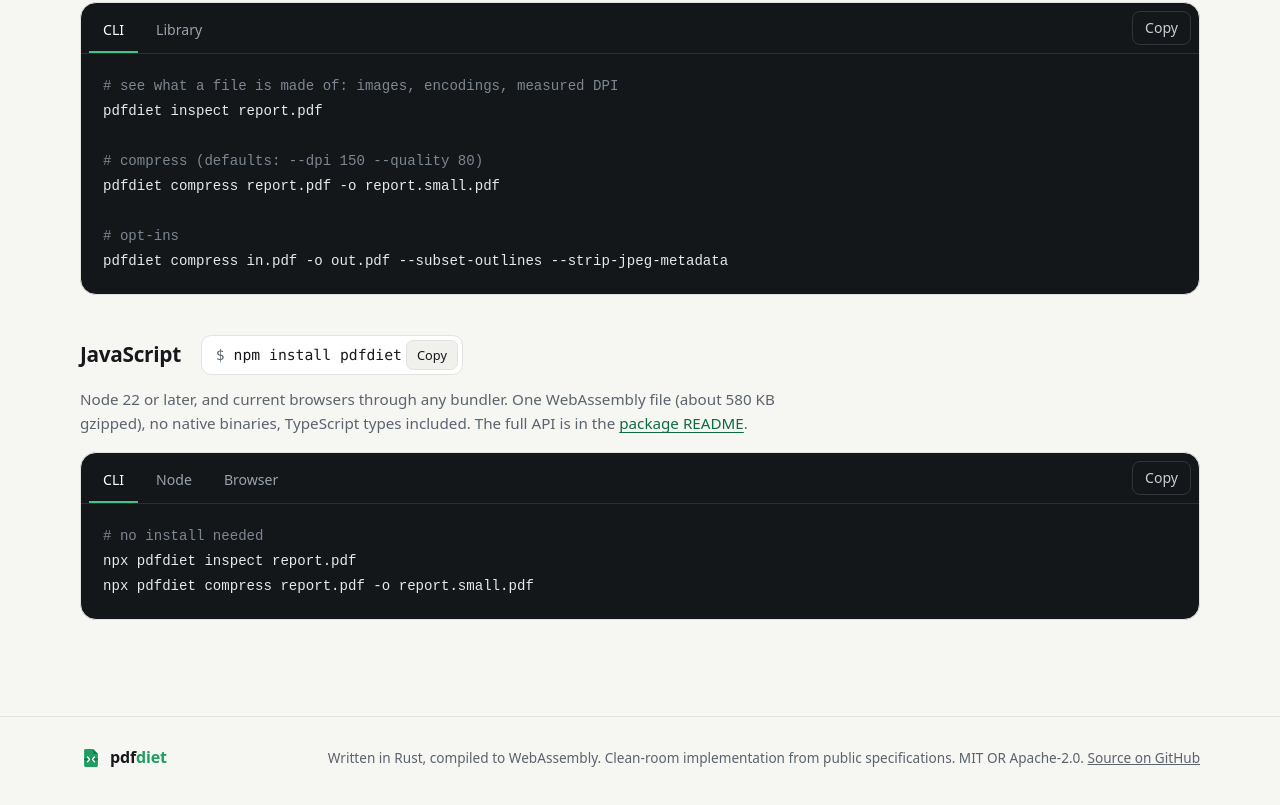
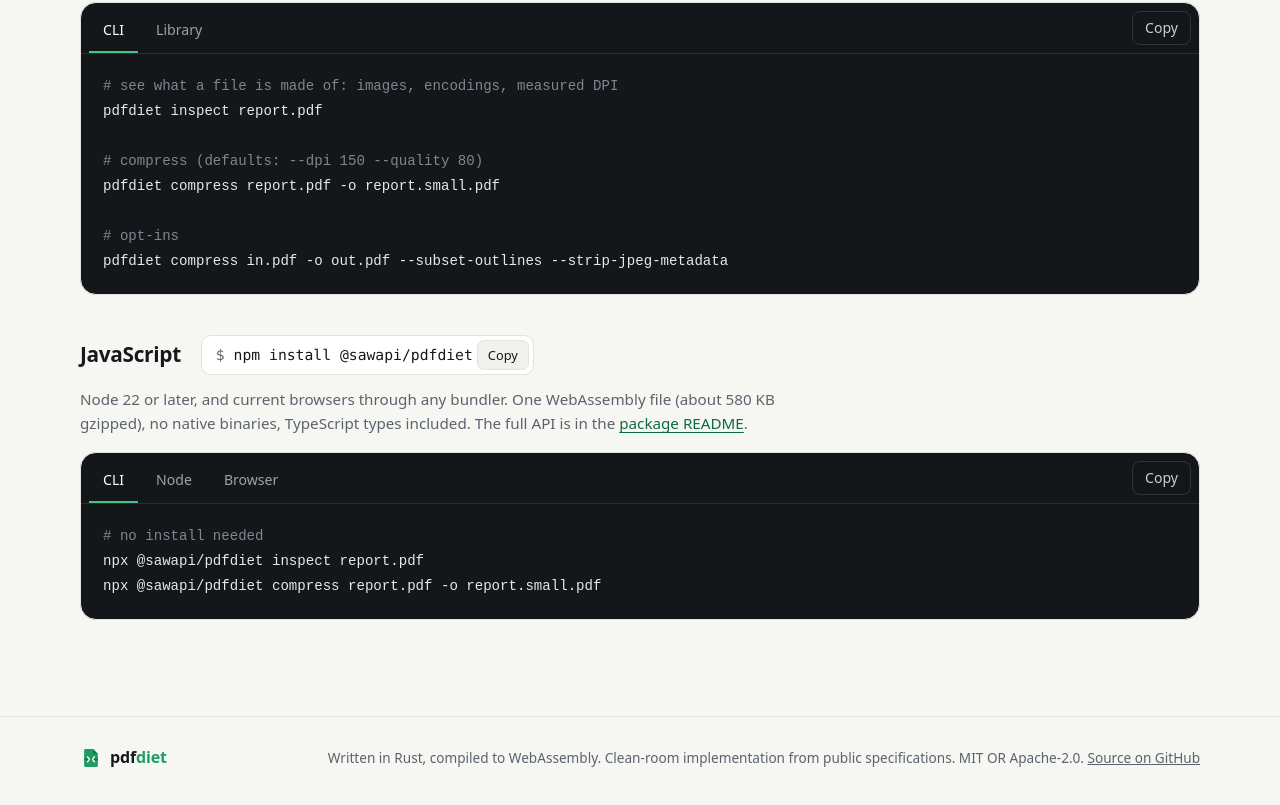
Before and after one commit to sawapi/pdfdiet, a plain HTML site: page web/index.html in a window 1280 px wide. Shown: the part 2571-3376 px from the top of the page. Drawn offline with Linux system fonts and the light colour scheme.

Commit message:
npm package is @sawapi/pdfdiet (the unscoped name is refused by npm); the command stays pdfdiet

```diff
--- a/npm/package.json
+++ b/npm/package.json
@@ -1,5 +1,5 @@
 {
-  "name": "pdfdiet",
+  "name": "@sawapi/pdfdiet",
   "version": "0.1.0",
   "description": "Put PDFs on a diet: measured-DPI image downsampling plus lossless font and structure optimization. Permissively-licensed CLI + WASM library for Node and the browser.",
   "license": "(MIT OR Apache-2.0)",
@@ -51,5 +51,8 @@
   "author": "sawapi",
   "scripts": {
     "prepack": "node -e \"require('fs').accessSync('node/pdfdiet_wasm_bg.wasm')\" || (cd .. && ./build-npm.sh)"
+  },
+  "publishConfig": {
+    "access": "public"
   }
 }
--- a/web/index.html
+++ b/web/index.html
@@ -213,9 +213,9 @@ for line in &amp;stats.log { println!("{line}"); }</code></pre>
       <div class="lang">
         <div class="lang-head">
           <h3>JavaScript</h3>
-          <div class="install"><code>npm install pdfdiet</code><button class="copy-cmd" type="button" data-copy="npm install pdfdiet">Copy</button></div>
+          <div class="install"><code>npm install @sawapi/pdfdiet</code><button class="copy-cmd" type="button" data-copy="npm install @sawapi/pdfdiet">Copy</button></div>
         </div>
-        <p class="lang-note">Node 22 or later, and current browsers through any bundler. One WebAssembly file (about 580 KB gzipped), no native binaries, TypeScript types included. The full API is in the <a href="https://www.npmjs.com/package/pdfdiet">package README</a>.</p>
+        <p class="lang-note">Node 22 or later, and current browsers through any bundler. One WebAssembly file (about 580 KB gzipped), no native binaries, TypeScript types included. The full API is in the <a href="https://www.npmjs.com/package/@sawapi/pdfdiet">package README</a>.</p>
         <div class="code-card">
           <div class="tabs" role="tablist" aria-label="JavaScript examples">
             <button role="tab" aria-selected="true" aria-controls="ex-js-cli" id="tab-js-cli">CLI</button>
@@ -224,15 +224,15 @@ for line in &amp;stats.log { println!("{line}"); }</code></pre>
             <button class="copy" type="button">Copy</button>
           </div>
           <pre role="tabpanel" id="ex-js-cli" aria-labelledby="tab-js-cli"><code><span class="c"># no install needed</span>
-npx pdfdiet inspect report.pdf
-npx pdfdiet compress report.pdf -o report.small.pdf</code></pre>
-          <pre role="tabpanel" id="ex-node" aria-labelledby="tab-node" hidden><code>import { compress_pdf } from "pdfdiet";
+npx @sawapi/pdfdiet inspect report.pdf
+npx @sawapi/pdfdiet compress report.pdf -o report.small.pdf</code></pre>
+          <pre role="tabpanel" id="ex-node" aria-labelledby="tab-node" hidden><code>import { compress_pdf } from "@sawapi/pdfdiet";
 import { readFileSync, writeFileSync } from "node:fs";
 
 const res = compress_pdf(readFileSync("in.pdf"), 150, 80); <span class="c">// bytes, dpi, quality</span>
 writeFileSync("out.pdf", res.output);
 console.log(res.log);</code></pre>
-          <pre role="tabpanel" id="ex-web" aria-labelledby="tab-web" hidden><code>import init, { compress_pdf } from "pdfdiet/web";
+          <pre role="tabpanel" id="ex-web" aria-labelledby="tab-web" hidden><code>import init, { compress_pdf } from "@sawapi/pdfdiet/web";
 
 await init(); <span class="c">// loads the .wasm file once</span>
 const res = compress_pdf(new Uint8Array(await file.arrayBuffer()), 150, 80);
```
Also changed, not shown: README.md, npm/README.md.
